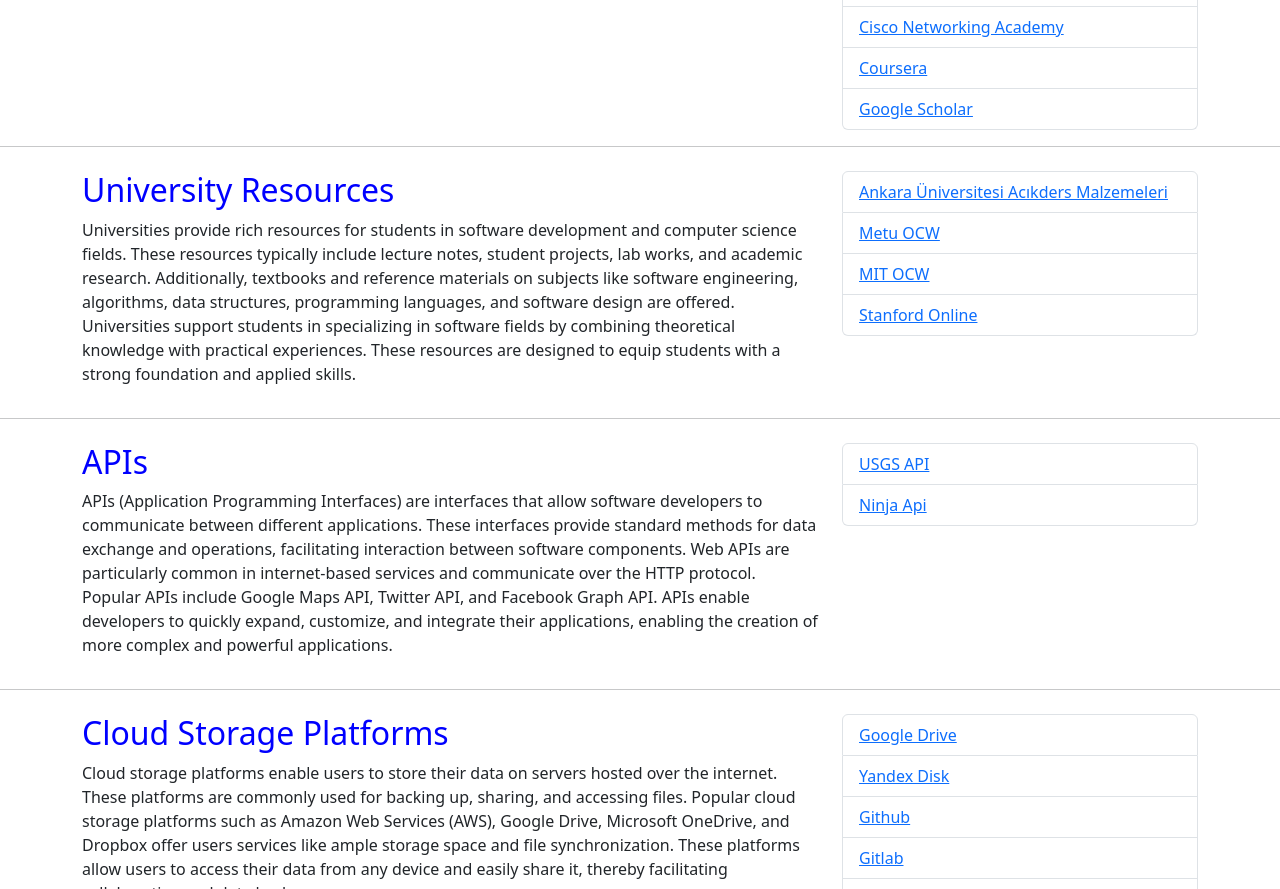
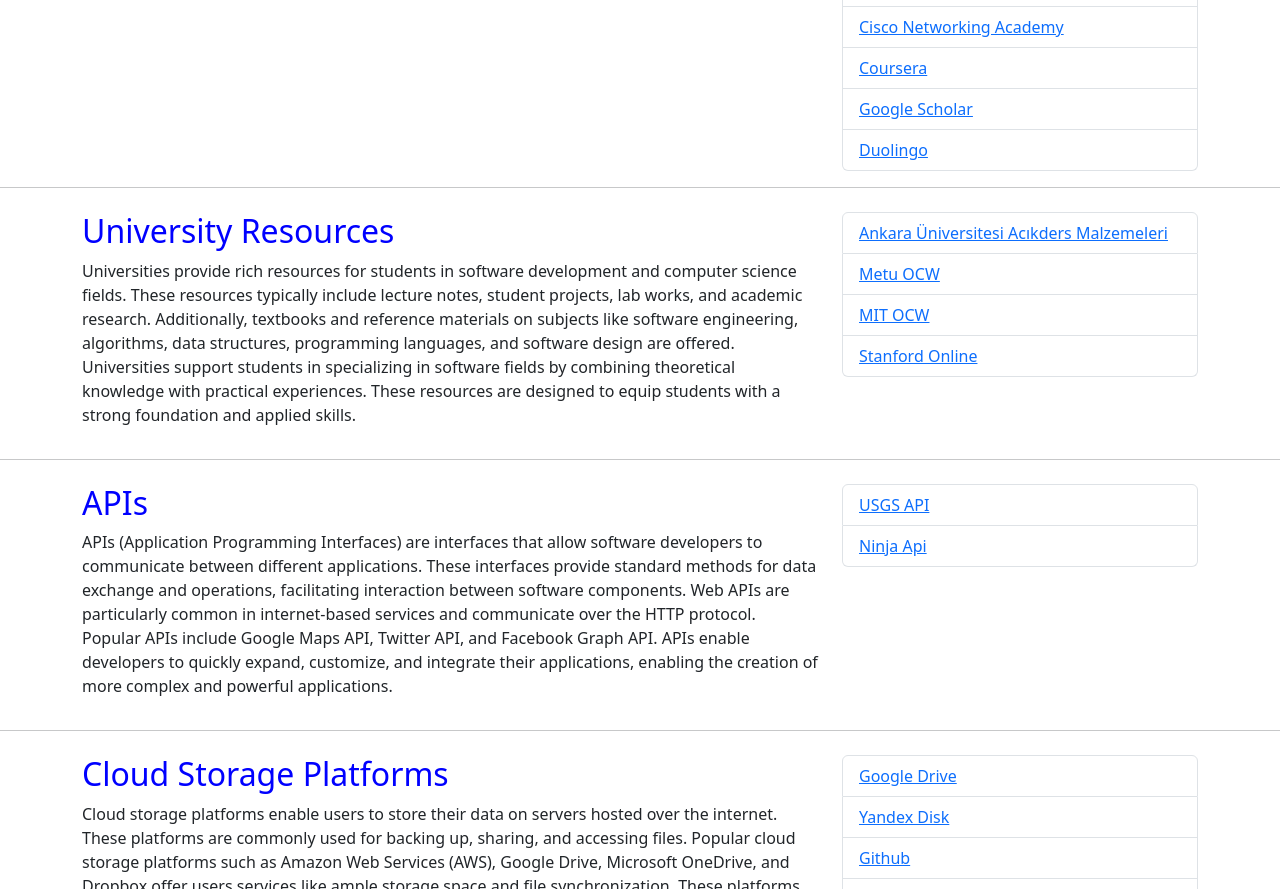
Before and after one commit to Belekfan/Open-Source-Cloud-CyberPark, a plain HTML site: page index.html in a window 1280 px wide. Shown: the part 3106-3995 px from the top of the page. Drawn offline with nearby package versions, Linux system fonts and the light colour scheme; a script that the page names is missing.

Commit message:
Update index.html

```diff
--- a/index.html
+++ b/index.html
@@ -152,7 +152,6 @@
                 <li class="list-group-item"><a href="https://elevenlabs.io/">ElevenLabs</a></li>
                 <li class="list-group-item"><a href="https://www.deepl.com/translator">DeepL</a></li>
                 <li class="list-group-item"><a href="https://mermaid.live/">Mermaid Live Editor</a></li>
-
             </ul>
         </aside>
     </div>
@@ -182,6 +181,7 @@
                 <li class="list-group-item"><a href="https://www.netacad.com/">Cisco Networking Academy</a></li>
                 <li class="list-group-item"><a href="https://www.coursera.org/">Coursera</a></li>
                 <li class="list-group-item"><a href="https://scholar.google.com/">Google Scholar</a></li>
+                <li class="list-group-item"><a href="https://www.duolingo.com/">Duolingo</a></li>
             </ul>
         </aside>
     </div>
```
